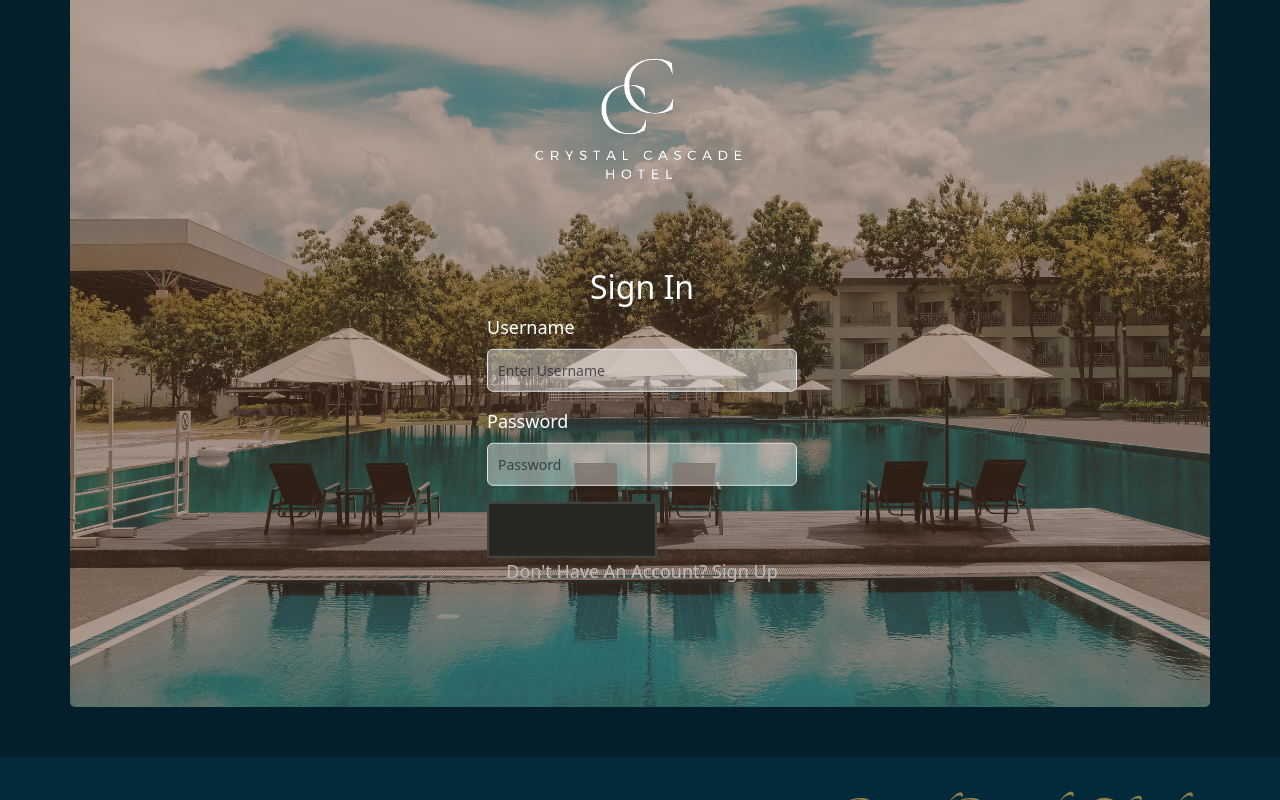
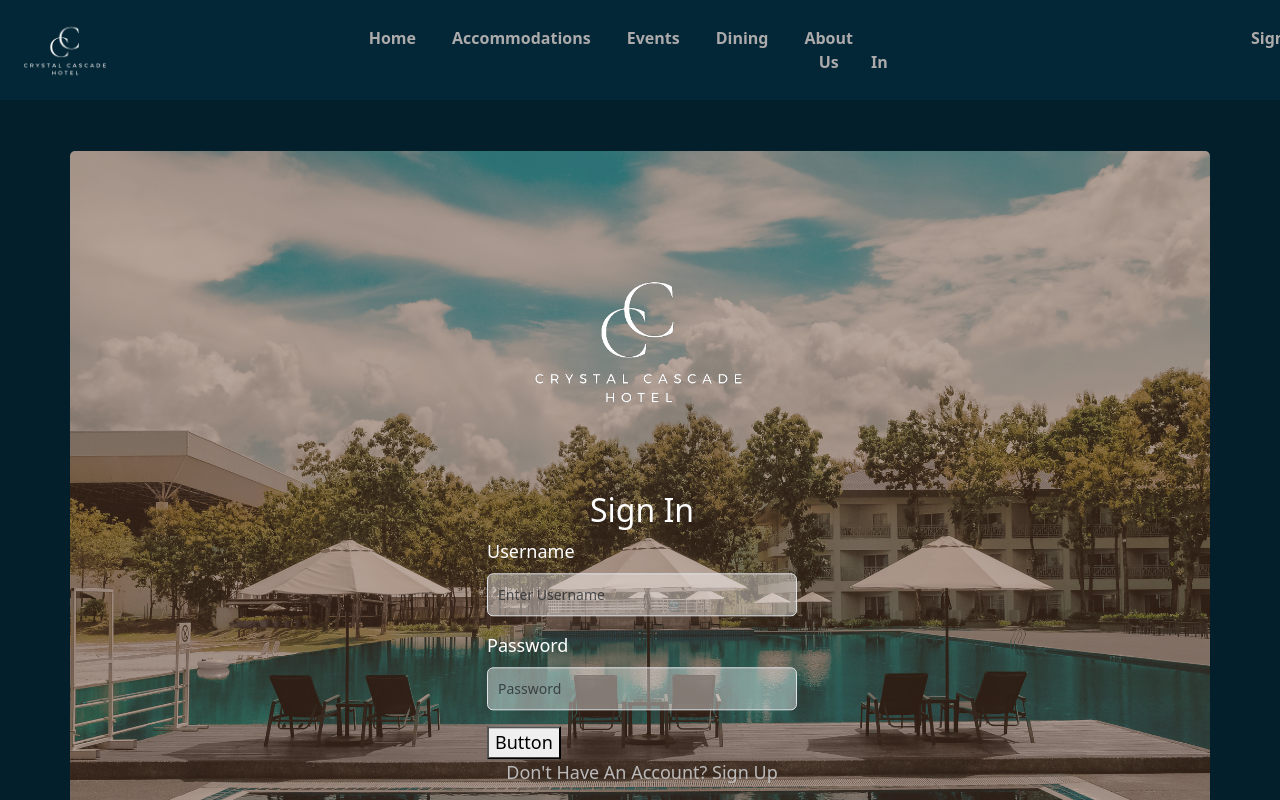
Before and after one commit to shakeeb2001/Final-Full-Stack-Project, a React (Create React App) app in the folder Frontend/front/: page /login in a window 1280 px wide. Shown: the top 800 px of the page. Built offline with nearby package versions, Linux system fonts and the light colour scheme.

Commit message:
final-commit

```diff
--- a/Frontend/front/src/pages/login.css
+++ b/Frontend/front/src/pages/login.css
@@ -65,123 +65,6 @@ h2 {
 
 }
 
-* {
-    margin: 0;
-    padding: 0;
-    box-sizing: border-box;
-  }
-
-  body {
-    display: flex;
-    flex-direction: column;
-    gap: 1rem;
-    align-items: center;
-    justify-content: center;
-    min-height: 100vh;
-    background: #27272c;
-  }
-
-  button {
-    position: relative;
-    background: #444;
-    color: #fff;
-    text-decoration: none;
-    text-transform: uppercase;
-    border: none;
-    letter-spacing: 0.1rem;
-    font-size: 1rem;
-    padding: 1rem 3rem;
-    transition: 0.2s;
-  }
-
-  button:hover {
-    letter-spacing: 0.2rem;
-    padding: 1.1rem 3.1rem;
-    background: var(--clr);
-    color: var(--clr);
-    /* box-shadow: 0 0 35px var(--clr); */
-    animation: box 3s infinite;
-  }
-
-  button::before {
-    content: "";
-    position: absolute;
-    inset: 2px;
-    background: #272822;
-  }
-
-  button span {
-    position: relative;
-    z-index: 1;
-  }
-  button i {
-    position: absolute;
-    inset: 0;
-    display: block;
-  }
-
-  button i::before {
-    content: "";
-    position: absolute;
-    width: 10px;
-    height: 2px;
-    left: 80%;
-    top: -2px;
-    border: 2px solid var(--clr);
-    background: #272822;
-    transition: 0.2s;
-  }
-
-  button:hover i::before {
-    width: 15px;
-    left: 20%;
-    animation: move 3s infinite;
-  }
-
-  button i::after {
-    content: "";
-    position: absolute;
-    width: 10px;
-    height: 2px;
-    left: 20%;
-    bottom: -2px;
-    border: 2px solid var(--clr);
-    background: #272822;
-    transition: 0.2s;
-  }
-
-  button:hover i::after {
-    width: 15px;
-    left: 80%;
-    animation: move 3s infinite;
-  }
-
-  @keyframes move {
-    0% {
-      transform: translateX(0);
-    }
-    50% {
-      transform: translateX(5px);
-    }
-    100% {
-      transform: translateX(0);
-    }
-  }
-
-  @keyframes box {
-    0% {
-      box-shadow: #27272c;
-    }
-    50% {
-      box-shadow: 0 0 25px var(--clr);
-    }
-    100% {
-      box-shadow: #27272c;
-    }
-  }
-
-
-
 
 .signup-button {
     position: absolute;
```
